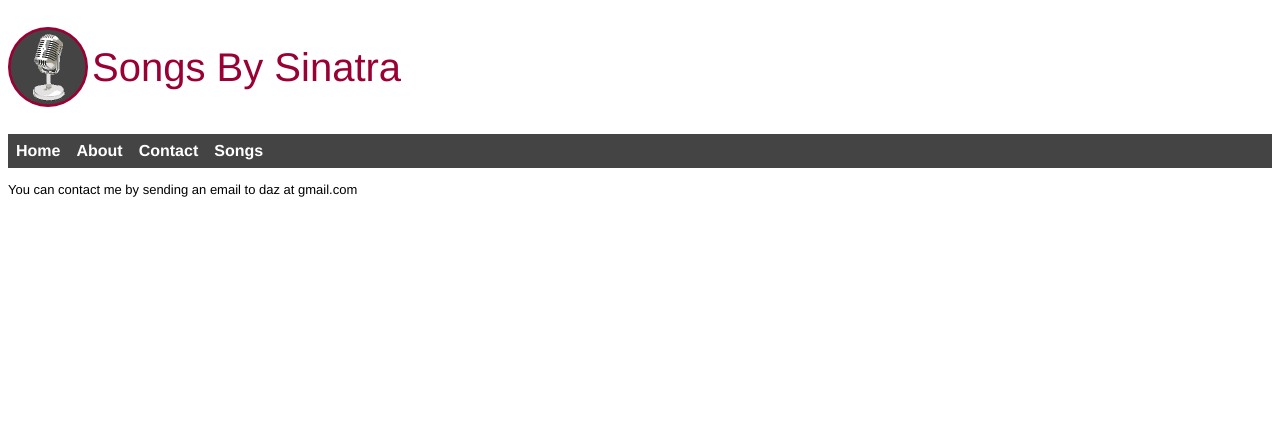
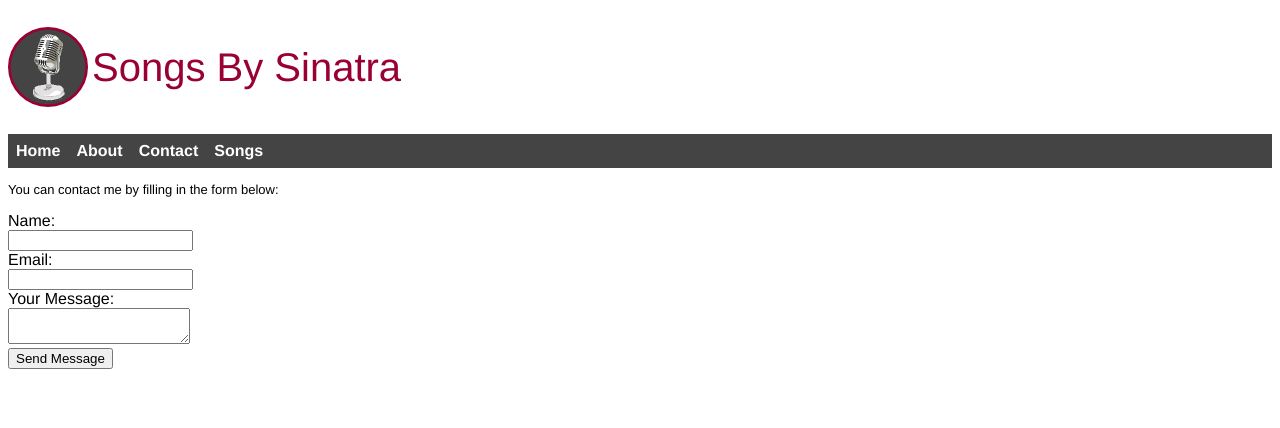
Before and after one commit to scottmiao/sinatralrcs, a Flask app: page /contact in a window 1280 px wide. Shown: the top 428 px of the page. Run offline with Flask 2, Linux system fonts and the light colour scheme.

Commit message:
Email the Admin
User can send a message to the aministrator via email.

```diff
--- a/demo/app.py
+++ b/demo/app.py
@@ -5,6 +5,8 @@
 MAIL_SERVER = 'smtp.163.com'
 MAIL_PORT = 994
 MAIL_USE_SSL = True
+MAIL_USERNAME = 'jazzymiao'
+MAIL_PASSWORD = 'secret'
 app = Flask(__name__)
 app.config.from_object(__name__)
 mail = Mail(app)
@@ -13,8 +15,8 @@
 @app.route("/")
 def index():
     msg = Message("Hello",
-                  sender="jazzymiao@gmail.com",
-                  recipients=["jazzymiao@163.com"])
+                  sender="jazzymiao@163.com",
+                  recipients=["jazzymiao@gmail.com"])
     mail.send(msg)
 
 if __name__ == '__main__':
--- a/main.py
+++ b/main.py
@@ -2,14 +2,22 @@
     abort, render_template, flash
 from models import Song, db
 from datetime import date
+from flask_mail import Mail
+from flask_mail import Message
 
 
 TITLE = 'Songs By Sinatra'
 SECRET_KEY = 'development key'
 USERNAME = 'frank'
 PASSWORD = 'sinatra'
+MAIL_SERVER = 'smtp.163.com'
+MAIL_PORT = 994
+MAIL_USE_SSL = True
+MAIL_USERNAME = 'jazzymiao'
+MAIL_PASSWORD = '********'
 app = Flask(__name__)
 app.config.from_object(__name__)
+mail = Mail(app)
 
 
 @app.route('/')
@@ -22,9 +30,23 @@
     return render_template('about.html', title=title)
 
 
-@app.route('/contact')
+@app.route('/contact', methods=['GET', 'POST'])
 def contact(title=TITLE):
-    return render_template('contact.html', title=title)
+    if request.method == 'GET':
+        return render_template('contact.html', title=title)
+    send_message()
+    flash('Thank you for your message. We\'ll be in touch soon.')
+    return redirect(url_for('show_songs'))
+
+
+# email helper for '/contact'
+def send_message():
+    msg = Message('A message frome ' + request.form['name'] + ': '
+                  + request.form['email'],
+                  sender="jazzymiao@163.com",
+                  recipients=["jazzymiao@163.com"])
+    msg.body = request.form['message']
+    mail.send(msg)
 
 
 # listing songs
--- a/templates/contact.html
+++ b/templates/contact.html
@@ -1,4 +1,14 @@
 {% extends "layout.html" %}
 {% block body %}
-<p>You can contact me by sending an email to daz at gmail.com</p>
+<p>You can contact me by filling in the form below:</p>
+<form action="/contact" method="POST">
+    <label for="name">Name:</label>
+    <input type="text" name="name">
+    <label for="email">Email:</label>
+    <input type="text" name="email">
+    <label for="message">Your Message:</label>
+    <textarea name="message"></textarea>
+    <br>
+    <input type="submit" value="Send Message">
+</form>
 {% endblock %}
```
